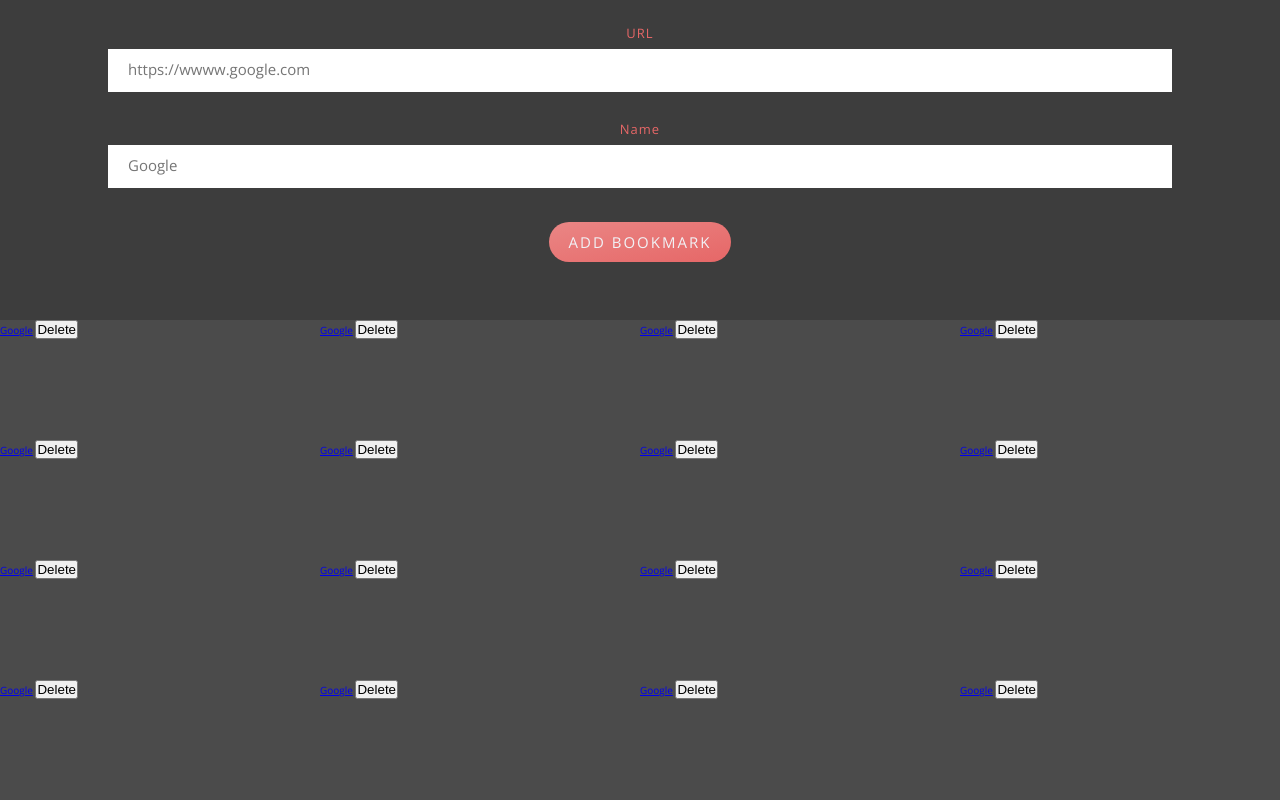
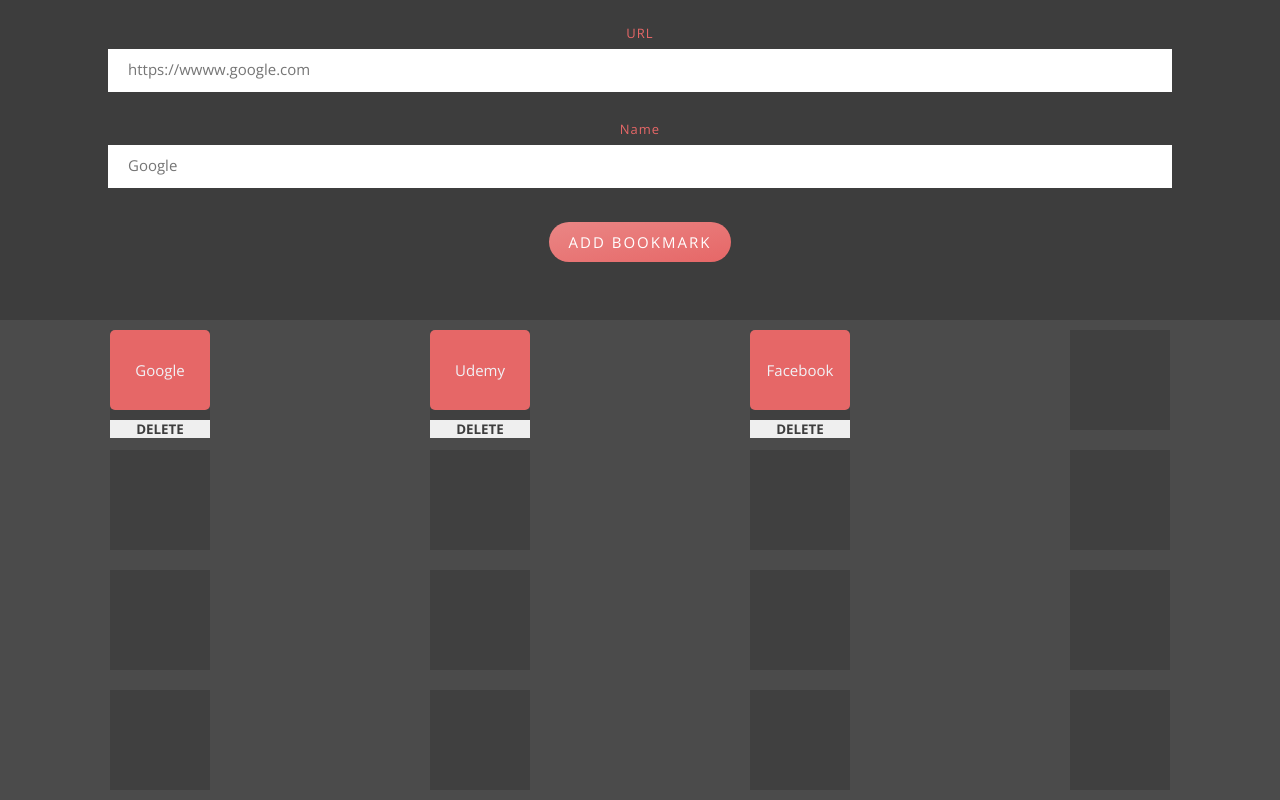
Before and after one commit to de-alano/bookmark-app, a website: page index.html in a window 1280 px wide. Drawn offline with nearby package versions, Linux system fonts and the light colour scheme.

Commit message:
Add styles to main section

```diff
--- a/index.html
+++ b/index.html
@@ -35,83 +35,83 @@
 
         <main class="bookmarks">
             <div class="bookmark">
-                <a class="bookmark__link" href="#">Google</a>
+                <a class="bookmark__link bookmark__link--added" href="#">Google</a>
                 <button class="bookmark__delete">Delete</button>
             </div>
 
             <div class="bookmark">
-                <a class="bookmark__link" href="#">Google</a>
+                <a class="bookmark__link bookmark__link--added" href="#">Udemy</a>
                 <button class="bookmark__delete">Delete</button>
             </div>
 
             <div class="bookmark">
-                <a class="bookmark__link" href="#">Google</a>
+                <a class="bookmark__link bookmark__link--added" href="#">Facebook</a>
                 <button class="bookmark__delete">Delete</button>
             </div>
 
             <div class="bookmark">
-                <a class="bookmark__link" href="#">Google</a>
-                <button class="bookmark__delete">Delete</button>
+                <a class="bookmark__link" href="#"></a>
+                <button class="bookmark__delete"></button>
             </div>
 
             <div class="bookmark">
-                <a class="bookmark__link" href="#">Google</a>
-                <button class="bookmark__delete">Delete</button>
+                <a class="bookmark__link" href="#"></a>
+                <button class="bookmark__delete"></button>
             </div>
 
             <div class="bookmark">
-                <a class="bookmark__link" href="#">Google</a>
-                <button class="bookmark__delete">Delete</button>
+                <a class="bookmark__link" href="#"></a>
+                <button class="bookmark__delete"></button>
             </div>
 
             <div class="bookmark">
-                <a class="bookmark__link" href="#">Google</a>
-                <button class="bookmark__delete">Delete</button>
+                <a class="bookmark__link" href="#"></a>
+                <button class="bookmark__delete"></button>
             </div>
 
             <div class="bookmark">
-                <a class="bookmark__link" href="#">Google</a>
-                <button class="bookmark__delete">Delete</button>
+                <a class="bookmark__link" href="#"></a>
+                <button class="bookmark__delete"></button>
             </div>
 
             <div class="bookmark">
-                <a class="bookmark__link" href="#">Google</a>
-                <button class="bookmark__delete">Delete</button>
+                <a class="bookmark__link" href="#"></a>
+                <button class="bookmark__delete"></button>
             </div>
 
             <div class="bookmark">
-                <a class="bookmark__link" href="#">Google</a>
-                <button class="bookmark__delete">Delete</button>
+                <a class="bookmark__link" href="#"></a>
+                <button class="bookmark__delete"></button>
             </div>
 
             <div class="bookmark">
-                <a class="bookmark__link" href="#">Google</a>
-                <button class="bookmark__delete">Delete</button>
+                <a class="bookmark__link" href="#"></a>
+                <button class="bookmark__delete"></button>
             </div>
 
             <div class="bookmark">
-                <a class="bookmark__link" href="#">Google</a>
-                <button class="bookmark__delete">Delete</button>
+                <a class="bookmark__link" href="#"></a>
+                <button class="bookmark__delete"></button>
             </div>
 
             <div class="bookmark">
-                <a class="bookmark__link" href="#">Google</a>
-                <button class="bookmark__delete">Delete</button>
+                <a class="bookmark__link" href="#"></a>
+                <button class="bookmark__delete"></button>
             </div>
 
             <div class="bookmark">
-                <a class="bookmark__link" href="#">Google</a>
-                <button class="bookmark__delete">Delete</button>
+                <a class="bookmark__link" href="#"></a>
+                <button class="bookmark__delete"></button>
             </div>
 
             <div class="bookmark">
-                <a class="bookmark__link" href="#">Google</a>
-                <button class="bookmark__delete">Delete</button>
+                <a class="bookmark__link" href="#"></a>
+                <button class="bookmark__delete"></button>
             </div>
 
             <div class="bookmark">
-                <a class="bookmark__link" href="#">Google</a>
-                <button class="bookmark__delete">Delete</button>
+                <a class="bookmark__link" href="#"></a>
+                <button class="bookmark__delete"></button>
             </div>
         </main>
 
--- a/sass/_base.scss
+++ b/sass/_base.scss
@@ -7,7 +7,7 @@
 $color-dark-2: #3d3d3d;
 
 $color-light-1: #ffffff;
-$color-light-1: #f1f2f6;
+$color-light-2: #f1f2f6;
 
 $font: 'Open Sans', sans-serif;
 
--- a/sass/_components.scss
+++ b/sass/_components.scss
@@ -1,6 +1,3 @@
-.header {
-
-}
 
 .bookmark-form {
     height: 100%;
@@ -70,3 +67,55 @@
 
     }
 }
+
+.bookmarks {
+    justify-items: center;
+    align-items: center;
+}
+
+.bookmark {
+    height: 10rem;
+    width: 10rem;
+    background-color: rgba($color-dark-2, .7);
+    display: flex;
+    flex-direction: column;
+    justify-content: space-between;
+
+    &__link,
+    &__link:link,
+    &__link:visited {
+        display: block;
+        margin-bottom: 1rem;
+        border-radius: .5rem;
+        width: 100%;
+        height: 8rem;
+        cursor: pointer;
+        text-decoration: none;
+        text-align: center;
+        line-height: 8rem;
+        font-size: 1.5rem;
+        color: $color-light-2;
+    }
+
+    &__link--added {
+        background-color: $color-primary-dark;
+    }
+
+    &__delete {
+        display: block;
+        // height: 2rem;
+        border: none;
+        font-family: $font;
+        font-weight: 700;
+        text-transform: uppercase;
+        cursor: pointer;
+        color: $color-dark-2;
+        outline: none;
+        transition: all .2s;
+
+        &:hover {
+            background-color: $color-light-1;
+            color: $color-primary-dark;
+        }
+    }
+}
```
Also changed, not shown: css/style.css.
